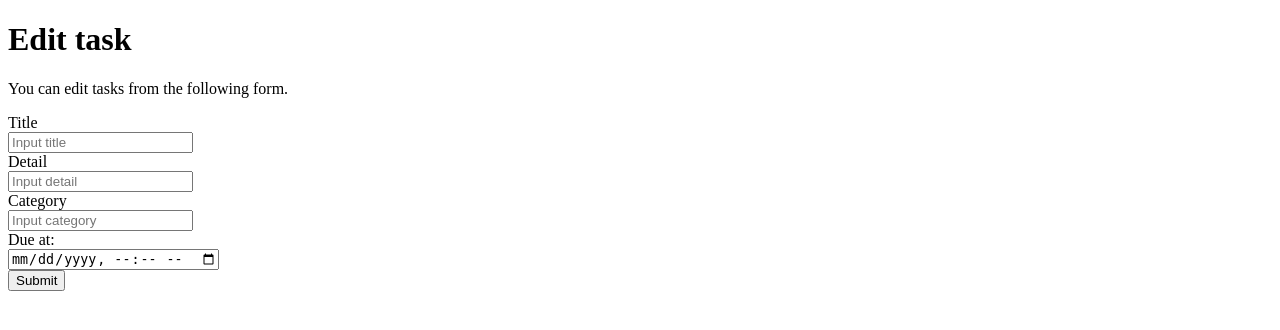
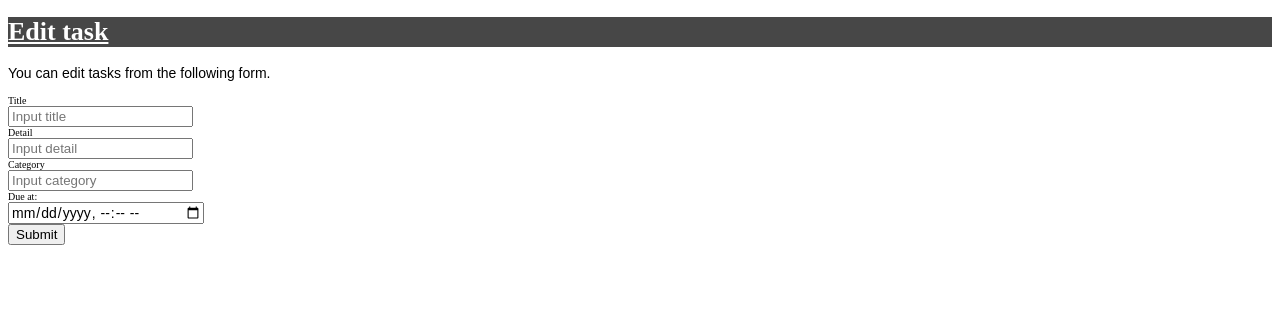
Before and after one commit to s1f102200255/django-test-exercise, a Django app: template todo/templates/todo/edit.html in a window 1280 px wide. Shown: the top 330 px of the page. Run offline with Django 4.2, Linux system fonts and the light colour scheme; the template is opened without the code that fills it, so the values that code supplies are empty.

Commit message:
editのCSSの作成

```diff
--- /dev/null
+++ b/todo/static/todo/edit.css
@@ -0,0 +1,33 @@
+html {
+    font-size: 10px;
+}
+
+h1 {
+    font-size: 2.6rem;
+    color: #ffffff;
+    background-color: #474747;
+    text-decoration: underline;
+}
+
+p {
+    font-size: 1.4rem;
+    font-family: Arial, Helvetica, sans-serif;
+}
+
+#titleinput {
+    font-size: 1.4rem;
+    font-family: Arial, Helvetica, sans-serif;
+}
+
+#dueInput {
+    font-size: 1.4rem;
+    font-family: Arial, Helvetica, sans-serif;
+}
+
+.completed {
+    color: rgb(31, 184, 31);
+}
+
+.not_completed {
+    color: red;
+}
--- a/todo/templates/todo/edit.html
+++ b/todo/templates/todo/edit.html
@@ -6,6 +6,8 @@
     <title>To Do Application</title>
     <meta charset="UTF-8">
     <meta name="author" content="INIAD">
+    <link rel="stylesheet" href="{% static 'todo/edit.css' %}">
+
   </head>
 
   <body>
```
